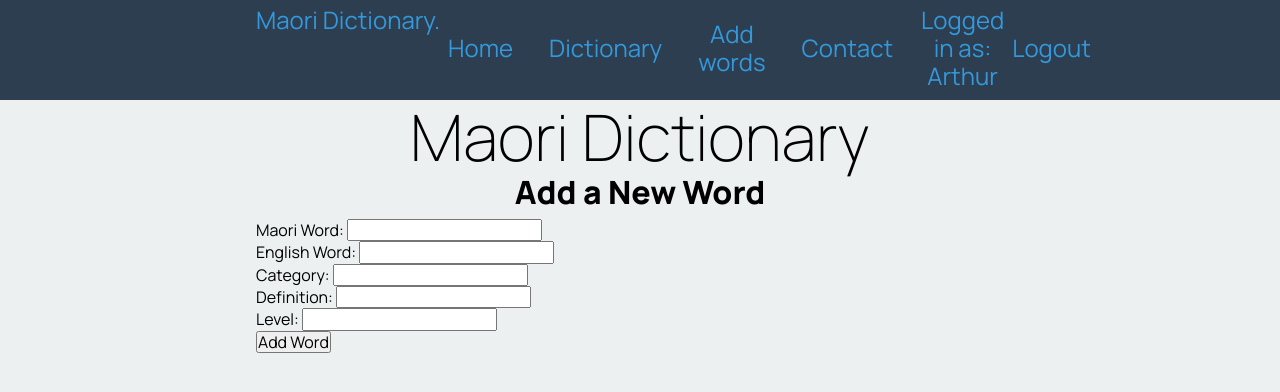
After one commit to ArthurJFF/Maori_dictionary, a Flask app: page /add_word in a window 1280 px wide. The commit adds this page. Shown: the top 392 px of the page. Run offline with Flask 3, Linux system fonts and the light colour scheme; a user stored in the database is signed in; some libraries are stand-ins or nearby versions.

Commit message:
There is now a page add_word_form that only teachers can access. On this page a teacher can add words to the dictionary and it will appear in the table.

```diff
--- a/app.py
+++ b/app.py
@@ -1,27 +1,23 @@
-from flask import Flask, render_template, request, redirect, session
+from flask import Flask, render_template, request, redirect, session, url_for
 import sqlite3
 from sqlite3 import Error
+
 app = Flask(__name__)
 app.secret_key = 'my_secret_key'
-DICTIONARY_DB = 'dictionary.sqlite'  # did importing, set up secret key and database connection
+DICTIONARY_DB = 'dictionary.sqlite'  # Set up secret key and database connection
 
-
-def connect_to_database(db_file):  # connect to database function
+def connect_to_database(db_file):  # Connect to database function
     try:
         connection = sqlite3.connect(db_file)
         return connection
-    except Error as e:  # check if error occurs
-        print("something went wrong while connecting")
+    except Error as e:  # Check if an error occurs
+        print("Something went wrong while connecting")
         print(e)
     return None
-
 
 @app.route('/')
 def render_homepage():
     return render_template('home.html')
-
-
-from flask import redirect, url_for
 
 @app.route('/login', methods=['POST', 'GET'])
 def render_login():
@@ -37,13 +33,14 @@ def render_login():
 
         conn = sqlite3.connect(DICTIONARY_DB)
         cursor = conn.cursor()
-        cursor.execute("SELECT * FROM User_info WHERE email=? AND password=?", (email, password))
+        cursor.execute("SELECT * FROM user_info WHERE email=? AND password=?", (email, password))
         user = cursor.fetchone()
         conn.close()
 
         if user:
             session['email'] = email
-            session['name'] = user[1]
+            session['name'] = user[3]  # Assuming the name is in the 4th column (fname)
+            session['teacher'] = bool(user[5])  # Assuming the Teacher column is the 6th column
             return redirect(url_for('render_homepage'))  # Redirect to homepage after login
         else:
             error_message = "Invalid email or password. Please try again."
@@ -51,29 +48,28 @@ def render_login():
 
     return render_template('login.html')
 
-
 @app.route('/logout')
 def render_logout():
     session.clear()
     return redirect(url_for('render_login'))  # Redirect to login page after logout
 
 @app.route('/signup', methods=['POST', 'GET'])
-def render_signup_page():  # signup page
-    if request.method == 'POST':  # will be posting information to the table
+def render_signup_page():  # Signup page
+    if request.method == 'POST':  # Will be posting information to the table
         email = request.form.get('email')
         password = request.form.get('user_password')
         verify_password = request.form.get('user_password_verify')
         firstname = request.form.get('firstname')
-        lastname = request.form.get('lastname')  # add to the table
+        lastname = request.form.get('lastname')  # Add to the table
 
-        if password != verify_password:  # verify passwords
+        if password != verify_password:  # Verify passwords
             error_message = "Passwords do not match. Please try again."
             return render_template('signup.html', error=error_message)
 
-        con = connect_to_database(DICTIONARY_DB)  # connect to database
+        con = connect_to_database(DICTIONARY_DB)  # Connect to database
         cur = con.cursor()
         cur.execute("INSERT INTO user_info (email, password, fname, lname) VALUES (?, ?, ?, ?)",
-                    (email, password, firstname, lastname))   # insert info into table
+                    (email, password, firstname, lastname))  # Insert info into table
         con.commit()
         con.close()
 
@@ -93,7 +89,7 @@ def render_dictionary():
     conn = sqlite3.connect(DICTIONARY_DB)
     cursor = conn.cursor()
 
-    # make the SQL query based on the selected filters
+    # Make the SQL query based on the selected filters
     query = "SELECT * FROM me_dictionary WHERE 1=1"
     params = []
 
@@ -111,6 +107,35 @@ def render_dictionary():
 
     return render_template('dictionary.html', dictionary_data=dictionary_data)
 
+@app.route('/add_word', methods=['GET', 'POST'])
+def render_add_word_form():
+    if 'email' not in session:
+        return redirect('/login')
+
+    if not session.get('teacher'):
+        return redirect(url_for('permission_denied'))
+
+    if request.method == 'POST':
+        m_word = request.form.get('m_word')
+        e_word = request.form.get('e_word')
+        category = request.form.get('category')
+        definition = request.form.get('definition')
+        level = request.form.get('level')
+
+        conn = sqlite3.connect(DICTIONARY_DB)
+        cursor = conn.cursor()
+        cursor.execute("INSERT INTO me_dictionary (M_word, E_word, Category, Definition, Level) VALUES (?, ?, ?, ?, ?)",
+                       (m_word, e_word, category, definition, level))
+        conn.commit()
+        conn.close()
+
+        return redirect(url_for('render_dictionary'))
+
+    return render_template('add_word_form.html')
+
+@app.route('/permission_denied')
+def permission_denied():
+    return render_template('permission_denied.html')
 
 if __name__ == '__main__':
     app.run()
--- /dev/null
+++ b/templates/add_word_form.html
@@ -0,0 +1,28 @@
+{% extends "base.html" %}
+
+{% block pageheading %}
+Add a New Word
+{% endblock %}
+
+{% block main %}
+<div class="container">
+    <form action="/add_word" method="POST">
+        <label for="m_word">Maori Word:</label>
+        <input type="text" id="m_word" name="m_word" required><br>
+
+        <label for="e_word">English Word:</label>
+        <input type="text" id="e_word" name="e_word" required><br>
+
+        <label for="category">Category:</label>
+        <input type="text" id="category" name="category" required><br>
+
+        <label for="definition">Definition:</label>
+        <input type="text" id="definition" name="definition" required><br>
+
+        <label for="level">Level:</label>
+        <input type="number" id="level" name="level" required><br>
+
+        <input type="submit" value="Add Word">
+    </form>
+</div>
+{% endblock %}
--- a/templates/base.html
+++ b/templates/base.html
@@ -20,6 +20,7 @@
         <div class="navbar-links">
             <a href="/">Home</a>
             <a href="/dictionary">Dictionary</a>
+            <a href="/add_word">Add words</a>
             <a href="/contact">Contact</a>
             {% if 'email' in session %}
                 <div class="navbar-user">Logged in as: {{ session.get('name') }}</div>
```
Also changed, not shown: templates/permission_denied.html (added, +12 -0 lines), dictionary.sqlite.
